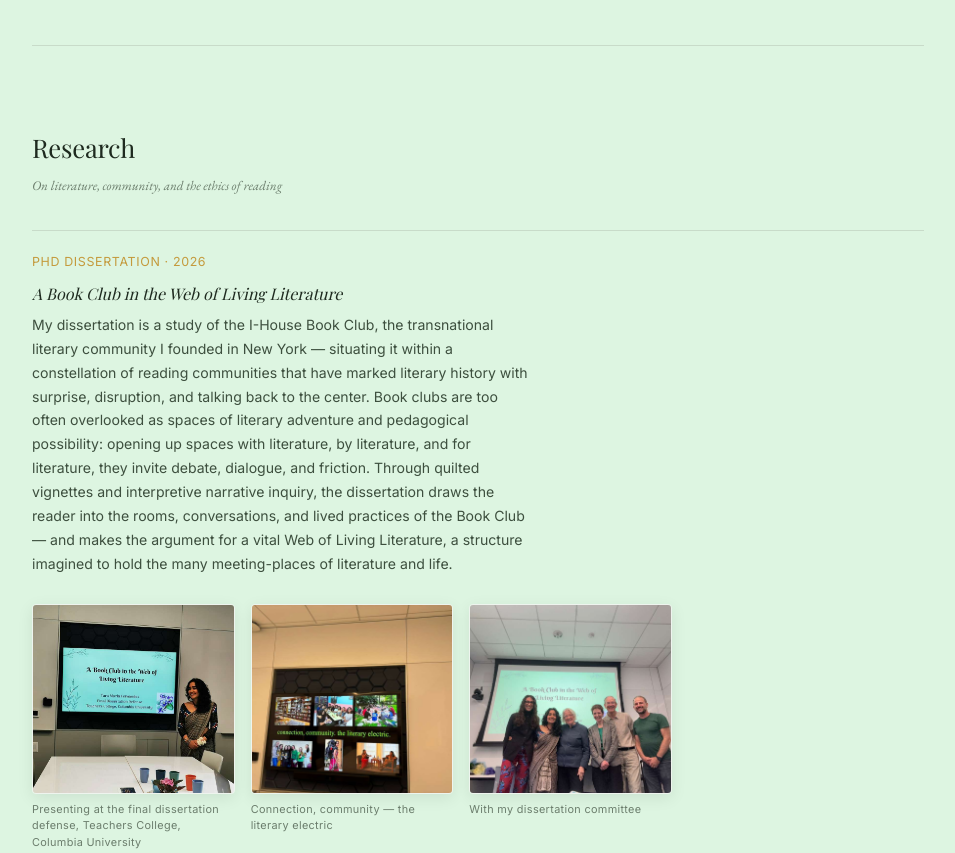
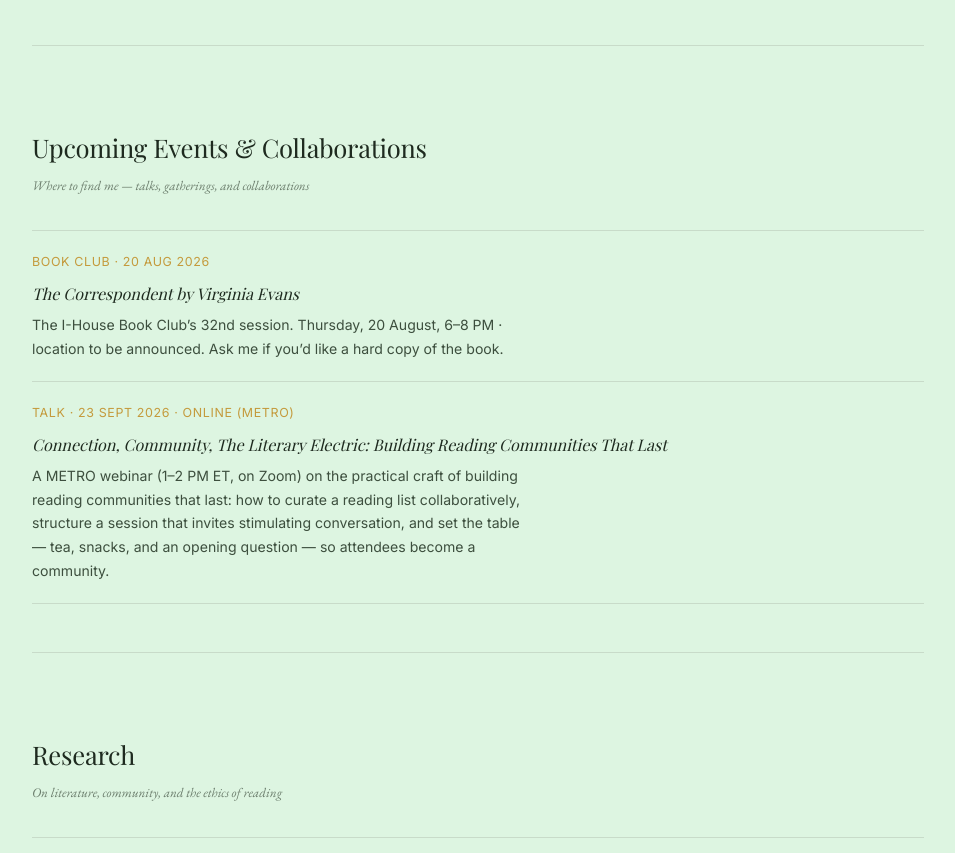
Before and after one commit to taramariafernandes/taramariafernandes.github.io, a plain HTML site: page index.html in a window 1280 px wide. Shown: the part 1561-2414 px from the top of the page, without its empty margins (260-1215 px from the left). Drawn offline with nearby package versions, Linux system fonts and the light colour scheme; a web font is replaced by a local one.

Commit message:
Add Upcoming Events & Collaborations section with first two events
Co-Authored-By: Claude Opus 4.8 <noreply@anthropic.com>

```diff
--- a/content.js
+++ b/content.js
@@ -51,6 +51,29 @@ const CONTENT = {
     { year: '2023–24', award: 'Morse Fellow',                                 detail: 'Center for Professional Education of Teachers (CPET), TC Columbia' },
     { year: '2023–25', award: 'International House NYC Program Fellow',       detail: '2023–24 & 2024–25' },
     { year: '2022–23', award: 'Zankel Fellow',                                detail: 'Teachers College, Columbia University' },
+  ],
+
+
+  // ════════════════════════════════════════════════════════════
+  //  UPCOMING EVENTS & COLLABORATIONS
+  //  To add an event: copy one block and fill in your details.
+  //  Fields:
+  //    meta  — the small label at the top (e.g. "Talk · 23 Sept 2026")
+  //    title — the name of the event
+  //    desc  — a sentence or two describing it
+  //  To remove an event after it has passed: delete its block.
+  // ════════════════════════════════════════════════════════════
+  events: [
+    {
+      meta:  'Book Club · 20 Aug 2026',
+      title: '<em>The Correspondent</em> by Virginia Evans',
+      desc:  'The I-House Book Club’s 32nd session. Thursday, 20 August, 6–8 PM · location to be announced. Ask me if you’d like a hard copy of the book.',
+    },
+    {
+      meta:  'Talk · 23 Sept 2026 · Online (METRO)',
+      title: 'Connection, Community, The Literary Electric: Building Reading Communities That Last',
+      desc:  'A METRO webinar (1–2 PM ET, on Zoom) on the practical craft of building reading communities that last: how to curate a reading list collaboratively, structure a session that invites stimulating conversation, and set the table — tea, snacks, and an opening question — so attendees become a community.',
+    },
   ],
 
 
--- a/index.html
+++ b/index.html
@@ -588,6 +588,7 @@
   </header>
   <nav class="mobile-nav" id="mobile-nav" aria-label="Mobile navigation">
     <a href="#about" onclick="closeMobileNav()">About</a>
+    <a href="#events" onclick="closeMobileNav()">Upcoming Events</a>
     <a href="#research" onclick="closeMobileNav()">Research</a>
     <a href="#bookclub" onclick="closeMobileNav()">Book Club</a>
     <a href="#contact" onclick="closeMobileNav()">Contact</a>
@@ -604,6 +605,7 @@
       <nav>
         <ul class="sidebar-nav" id="sidebar-nav">
           <li><a href="#about">About</a></li>
+          <li><a href="#events">Upcoming Events</a></li>
           <li><a href="#research">Research</a></li>
           <li><a href="#bookclub">Book Club</a></li>
           <li><a href="#contact">Contact</a></li>
@@ -634,6 +636,13 @@
         <a href="CV_Tara Maria Fernandes.pdf" target="_blank" rel="noopener" class="cv-link">Curriculum Vitae ↗</a>
         <div id="edu-block-honours" class="edu-block"></div>
       </div>
+    </section>
+
+    <!-- UPCOMING EVENTS & COLLABORATIONS -->
+    <section class="section" id="events">
+      <h2 class="section-heading">Upcoming Events &amp; Collaborations</h2>
+      <div class="section-sub">Where to find me — talks, gatherings, and collaborations</div>
+      <div id="events-items"></div>
     </section>
 
     <!-- RESEARCH -->
@@ -738,6 +747,15 @@ honEl.innerHTML = '<div class="edu-label">Honours &amp; Awards</div>' +
     <div class="edu-item">
       <span class="edu-year">${h.year}</span>
       <div class="edu-desc"><strong>${h.award}</strong><br><span>${h.detail}</span></div>
+    </div>`).join('');
+
+/* ── Upcoming events & collaborations ── */
+document.getElementById('events-items').innerHTML =
+  (CONTENT.events || []).map(e => `
+    <div class="research-item">
+      <div class="research-meta">${e.meta}</div>
+      <div class="research-title">${e.title}</div>
+      <div class="research-desc">${e.desc}</div>
     </div>`).join('');
 
 /* ── Research ── */
```
